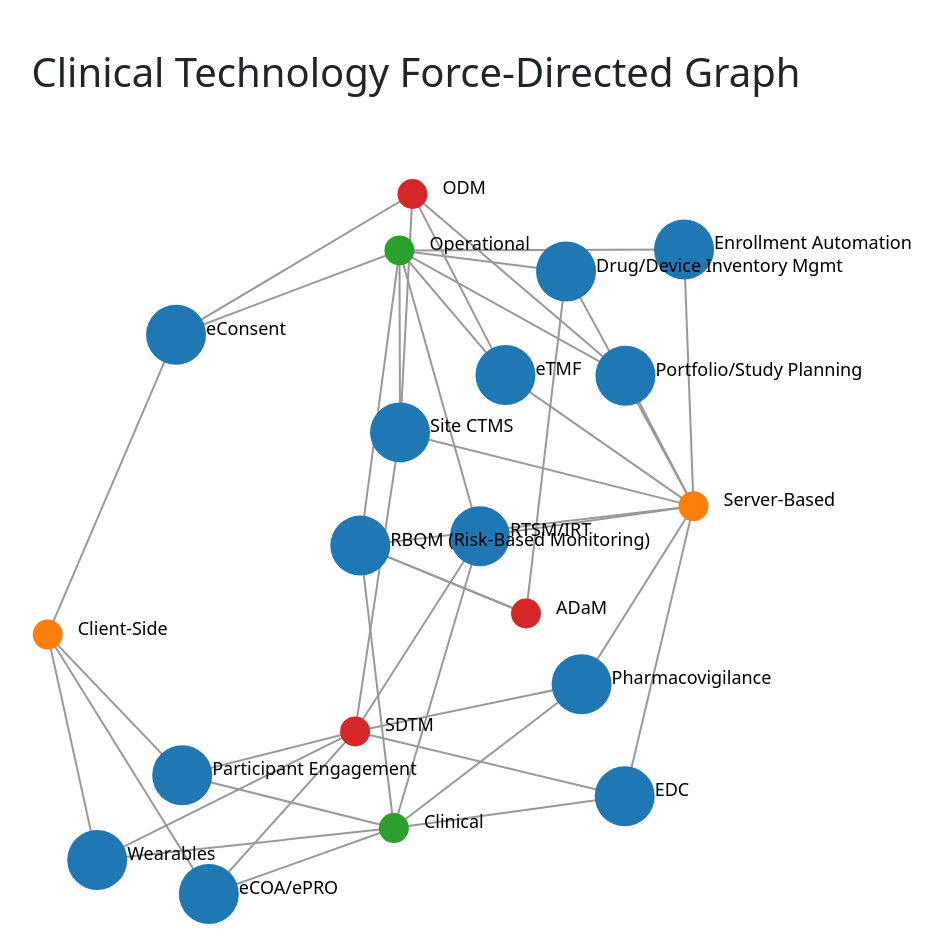
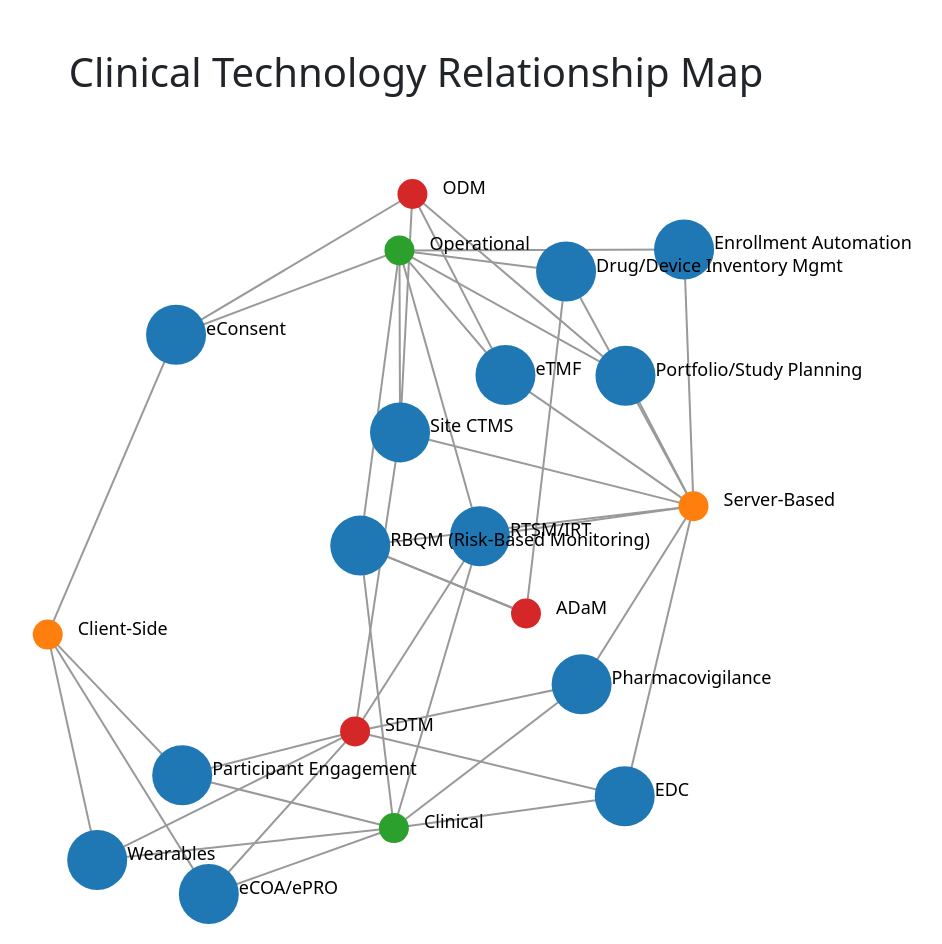
Before and after one commit to TubadoG/eClinicalForceGraph, a website: page index.html in a window 1280 px wide. Shown: the whole page, without its empty margins (224-1166 px from the left). Drawn offline with nearby package versions, Linux system fonts and the light colour scheme.

Commit message:
Add build script to package.json

```diff
--- a/index.html
+++ b/index.html
@@ -13,7 +13,7 @@
 </head>
 <body>
     <div class="container">
-        <h1 class="text-center my-5">Clinical Technology Force-Directed Graph</h1>
+        <h1 class="text-center my-5">Clinical Technology Relationship Map</h1>
 
         <!-- Graph Area -->
         <div id="graph" class="d-flex justify-content-center"></div>
--- a/package.json
+++ b/package.json
@@ -5,5 +5,8 @@
   "main": "index.html",
   "dependencies": {
     "d3": "^7.0.0"
+  },
+  "scripts": {
+    "build": "echo 'No build step required'"
   }
 }
```
